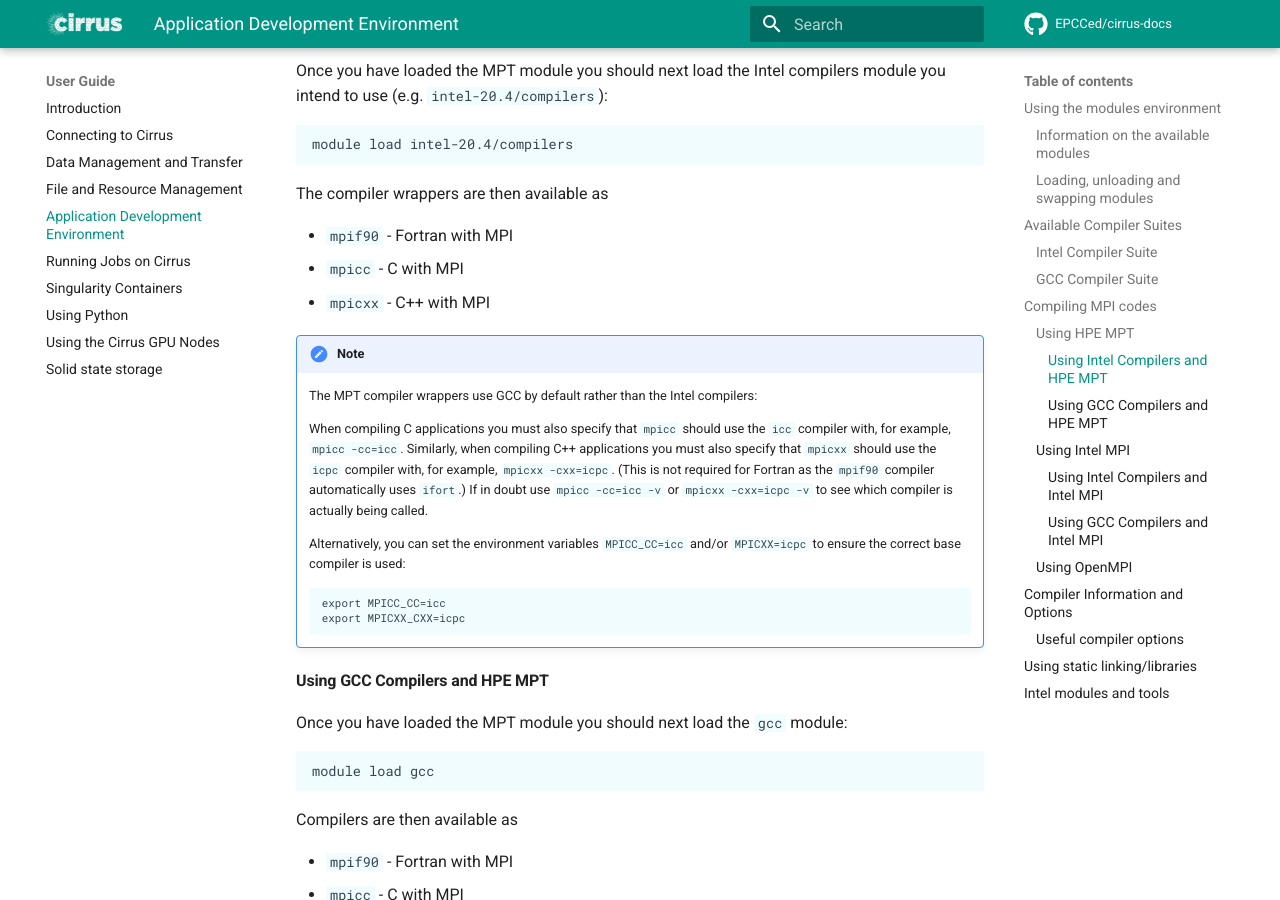
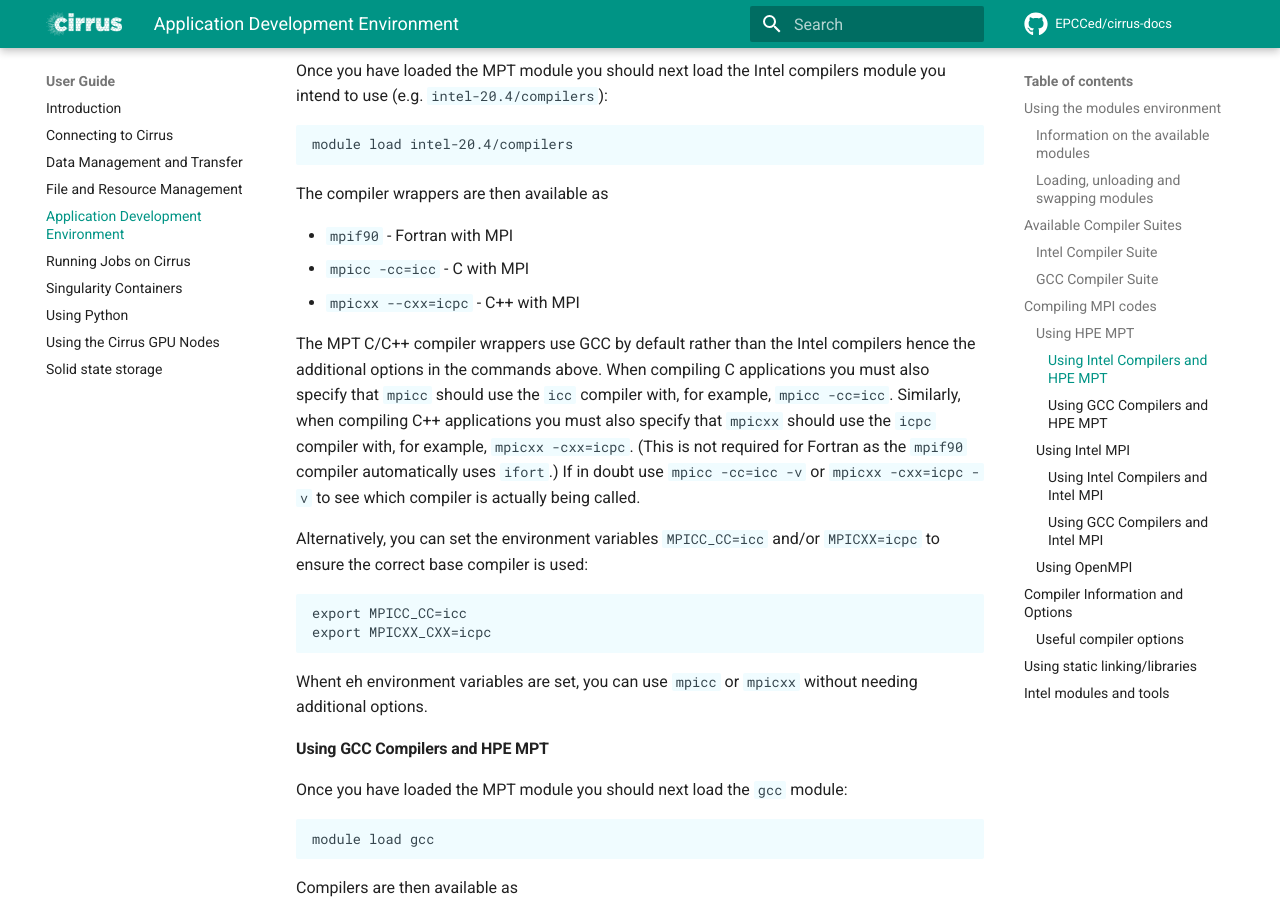
Before and after one commit to EPCCed/cirrus-docs, an MkDocs documentation site: the page built from docs/user-guide/development.md, in a window 1280 px wide and 900 px high, scrolled down 4070 px. Built offline with MkDocs 1.6.1 and Material for MkDocs 9.7.7, drawn with Linux system fonts in a browser that asks for light colours; comment, search, counter and statistics services are not loaded.

Commit message:
Update development.md

````diff
--- a/docs/user-guide/development.md
+++ b/docs/user-guide/development.md
@@ -191,21 +191,19 @@ compilers module you intend to use (e.g. `intel-20.4/compilers`):
 The compiler wrappers are then available as
 
 - `mpif90` - Fortran with MPI
-- `mpicc` - C with MPI
-- `mpicxx` - C++ with MPI
+- `mpicc -cc=icc` - C with MPI
+- `mpicxx --cxx=icpc` - C++ with MPI
 
+The MPT C/C++ compiler wrappers use GCC by default rather than the Intel compilers hence the additional options in the commands above. When compiling C applications you must also specify that `mpicc` should use the `icc` compiler with, for example, `mpicc -cc=icc`. Similarly, when compiling C++ applications you must also specify that `mpicxx` should use the `icpc` compiler with, for example, `mpicxx -cxx=icpc`. (This is not required for Fortran as the `mpif90` compiler automatically uses `ifort`.) If in doubt use `mpicc -cc=icc -v` or `mpicxx -cxx=icpc -v` to see which compiler is actually being called.
 
-!!! Note
+Alternatively, you can set the environment variables `MPICC_CC=icc` and/or `MPICXX=icpc` to ensure the correct base compiler is used:
 
-    The MPT compiler wrappers use GCC by default rather than the Intel compilers:
+```
+export MPICC_CC=icc
+export MPICXX_CXX=icpc
+```
 
-    When compiling C applications you must also specify that `mpicc` should use the `icc` compiler with, for example, `mpicc -cc=icc`. Similarly, when compiling C++ applications you must also specify that `mpicxx` should use the `icpc` compiler with, for example, `mpicxx -cxx=icpc`. (This is not required for Fortran as the `mpif90` compiler automatically uses `ifort`.) If in doubt use `mpicc -cc=icc -v` or `mpicxx -cxx=icpc -v` to see which compiler is actually being called.
-
-    Alternatively, you can set the environment variables `MPICC_CC=icc` and/or `MPICXX=icpc` to ensure the correct base compiler is used:
-
-        export MPICC_CC=icc
-        export MPICXX_CXX=icpc
-
+Whent eh environment variables are set, you can use `mpicc` or `mpicxx` without needing additional options.
 
 
 #### Using GCC Compilers and HPE MPT
````
